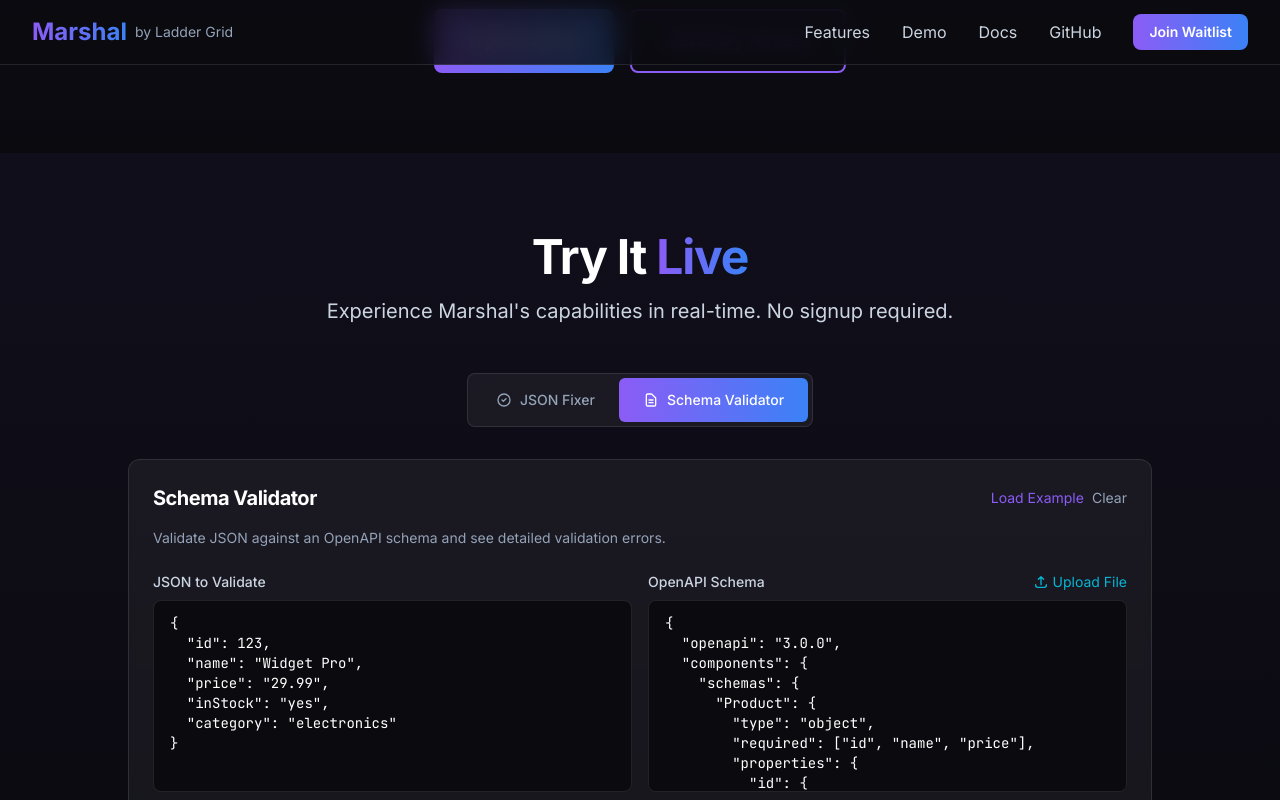
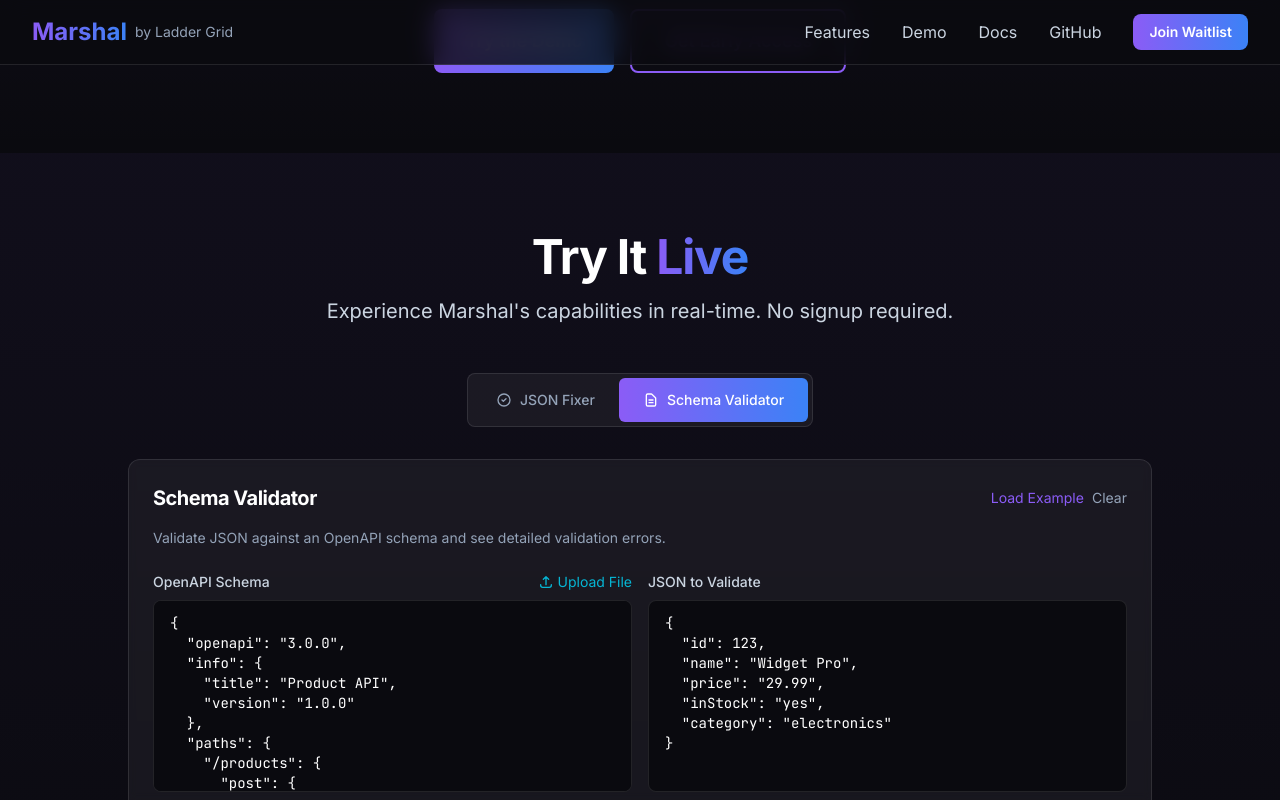
Before and after one commit to laddergrid/web-ladder-grid, a Next.js app: page / in a window 1280 px wide. Both pictures are taken after a click on the button "Schema Validator". Shown: the part 531-1331 px from the top of the page. Built offline with nearby package versions, Linux system fonts and the light colour scheme.

Commit message:
fix: better error messages

```diff
--- a/app/api/validate-json/route.js
+++ b/app/api/validate-json/route.js
@@ -5,7 +5,7 @@
 
 export async function POST(request) {
   try {
-    const { json, schema } = await request.json()
+    const { json, schema, operationId } = await request.json()
 
     if (!json) {
       return NextResponse.json(
@@ -17,6 +17,13 @@
     if (!schema) {
       return NextResponse.json(
         { error: 'OpenAPI schema is required' },
+        { status: 400 }
+      )
+    }
+
+    if (!operationId) {
+      return NextResponse.json(
+        { error: 'Operation ID is required' },
         { status: 400 }
       )
     }
@@ -34,7 +41,8 @@
       headers,
       body: JSON.stringify({
         open_api_spec: schema,
-        json_string: json
+        json_string: json,
+        operation_id: operationId
       })
     })
 
@@ -47,6 +55,8 @@
     }
 
     const data = await response.json()
+    console.log('Backend response:', JSON.stringify(data, null, 2))
+
     // Map backend response to frontend expected format
     // Backend returns: { field, error } -> Frontend expects: { path, message }
     const mappedErrors = data.errors?.map(err => ({
@@ -54,8 +64,11 @@
       message: err.error
     })) || []
 
+    // Explicitly convert to boolean - if is_valid is undefined, treat as invalid
+    const isValid = data.is_valid === true
+
     return NextResponse.json({
-      valid: data.is_valid,
+      valid: isValid,
       errors: mappedErrors
     })
 
--- a/components/demo/JsonValidatorDemo.jsx
+++ b/components/demo/JsonValidatorDemo.jsx
@@ -1,6 +1,7 @@
 'use client'
 
-import { useState, useRef } from 'react'
+import { useState, useRef, useEffect } from 'react'
+import yaml from 'js-yaml'
 import Button from '../ui/Button'
 
 const EXAMPLE_JSON = `{
@@ -13,6 +14,41 @@
 
 const EXAMPLE_SCHEMA = `{
   "openapi": "3.0.0",
+  "info": {
+    "title": "Product API",
+    "version": "1.0.0"
+  },
+  "paths": {
+    "/products": {
+      "post": {
+        "operationId": "createProduct",
+        "summary": "Create a new product",
+        "requestBody": {
+          "content": {
+            "application/json": {
+              "schema": {
+                "$ref": "#/components/schemas/Product"
+              }
+            }
+          }
+        }
+      },
+      "get": {
+        "operationId": "listProducts",
+        "summary": "List all products"
+      }
+    },
+    "/products/{id}": {
+      "get": {
+        "operationId": "getProduct",
+        "summary": "Get a product by ID"
+      },
+      "put": {
+        "operationId": "updateProduct",
+        "summary": "Update a product"
+      }
+    }
+  },
   "components": {
     "schemas": {
       "Product": {
@@ -42,22 +78,100 @@
   }
 }`
 
+// Parse schema text as JSON or YAML
+function parseSchema(schemaText) {
+  const trimmed = schemaText.trim()
+
+  // Try JSON first
+  if (trimmed.startsWith('{')) {
+    try {
+      return JSON.parse(trimmed)
+    } catch {
+      // Fall through to YAML
+    }
+  }
+
+  // Try YAML
+  try {
+    return yaml.load(trimmed)
+  } catch {
+    return null
+  }
+}
+
+// Extract operationIds from OpenAPI spec (supports JSON and YAML)
+function extractOperationIds(schemaText) {
+  try {
+    const schema = parseSchema(schemaText)
+    if (!schema) return []
+
+    const operations = []
+
+    if (schema.paths) {
+      for (const [path, methods] of Object.entries(schema.paths)) {
+        for (const [method, operation] of Object.entries(methods)) {
+          if (operation && typeof operation === 'object' && operation.operationId) {
+            operations.push({
+              id: operation.operationId,
+              method: method.toUpperCase(),
+              path: path,
+              summary: operation.summary || ''
+            })
+          }
+        }
+      }
+    }
+
+    return operations
+  } catch {
+    return []
+  }
+}
+
 export default function JsonValidatorDemo({ onValidate }) {
   const [jsonInput, setJsonInput] = useState(EXAMPLE_JSON)
   const [schemaInput, setSchemaInput] = useState(EXAMPLE_SCHEMA)
+  const [operationId, setOperationId] = useState('')
+  const [operations, setOperations] = useState([])
   const [validationResult, setValidationResult] = useState(null)
   const [isLoading, setIsLoading] = useState(false)
   const [error, setError] = useState('')
   const fileInputRef = useRef(null)
 
+  // Parse operations when schema changes
+  useEffect(() => {
+    const ops = extractOperationIds(schemaInput)
+    setOperations(ops)
+
+    // Auto-select first operation if available and none selected
+    if (ops.length > 0 && !operationId) {
+      setOperationId(ops[0].id)
+    }
+
+    // Clear selection if current operationId is not in new operations
+    if (operationId && ops.length > 0 && !ops.find(op => op.id === operationId)) {
+      setOperationId(ops[0].id)
+    }
+
+    // Clear if no operations available
+    if (ops.length === 0) {
+      setOperationId('')
+    }
+  }, [schemaInput])
+
   const handleValidate = async () => {
-    if (!jsonInput.trim()) {
-      setError('Please enter JSON to validate')
+    if (!schemaInput.trim()) {
+      setError('Please provide an OpenAPI schema')
       return
     }
 
-    if (!schemaInput.trim()) {
-      setError('Please provide an OpenAPI schema')
+    if (!operationId) {
+      setError('Please select an operation')
+      return
+    }
+
+    if (!jsonInput.trim()) {
+      setError('Please enter JSON to validate')
       return
     }
 
@@ -66,7 +180,7 @@
     setValidationResult(null)
 
     try {
-      const result = await onValidate(jsonInput, schemaInput)
+      const result = await onValidate(jsonInput, schemaInput, operationId)
       setValidationResult(result)
     } catch (err) {
       setError(err.message || 'Validation failed')
@@ -92,6 +206,8 @@
   const handleClear = () => {
     setJsonInput('')
     setSchemaInput('')
+    setOperationId('')
+    setOperations([])
     setValidationResult(null)
     setError('')
   }
@@ -128,21 +244,7 @@
       </p>
 
       <div className="grid grid-cols-1 lg:grid-cols-2 gap-4">
-        {/* JSON Input Panel */}
-        <div className="space-y-2">
-          <label className="block text-sm font-medium text-slate-300">
-            JSON to Validate
-          </label>
-          <textarea
-            value={jsonInput}
-            onChange={(e) => setJsonInput(e.target.value)}
-            placeholder="Paste your JSON here..."
-            className="w-full h-48 px-4 py-3 bg-brand-dark border border-white/10 rounded-lg font-mono text-sm focus:outline-none focus:ring-2 focus:ring-brand-purple focus:border-transparent transition-all resize-none"
-            spellCheck={false}
-          />
-        </div>
-
-        {/* Schema Input Panel */}
+        {/* Schema Input Panel - Now on the left */}
         <div className="space-y-2">
           <div className="flex items-center justify-between">
             <label className="block text-sm font-medium text-slate-300">
@@ -168,11 +270,53 @@
           <textarea
             value={schemaInput}
             onChange={(e) => setSchemaInput(e.target.value)}
-            placeholder="Paste your OpenAPI schema here or upload a file..."
+            placeholder="Paste your OpenAPI schema (JSON or YAML) here or upload a file..."
             className="w-full h-48 px-4 py-3 bg-brand-dark border border-white/10 rounded-lg font-mono text-sm focus:outline-none focus:ring-2 focus:ring-brand-purple focus:border-transparent transition-all resize-none"
             spellCheck={false}
           />
         </div>
+
+        {/* JSON Input Panel - Now on the right */}
+        <div className="space-y-2">
+          <label className="block text-sm font-medium text-slate-300">
+            JSON to Validate
+          </label>
+          <textarea
+            value={jsonInput}
+            onChange={(e) => setJsonInput(e.target.value)}
+            placeholder="Paste your JSON here..."
+            className="w-full h-48 px-4 py-3 bg-brand-dark border border-white/10 rounded-lg font-mono text-sm focus:outline-none focus:ring-2 focus:ring-brand-purple focus:border-transparent transition-all resize-none"
+            spellCheck={false}
+          />
+        </div>
+      </div>
+
+      {/* Operation ID Dropdown */}
+      <div className="mt-4 space-y-2">
+        <label className="block text-sm font-medium text-slate-300">
+          Operation ID
+        </label>
+        <select
+          value={operationId}
+          onChange={(e) => setOperationId(e.target.value)}
+          disabled={operations.length === 0}
+          className="w-full px-4 py-3 bg-brand-dark border border-white/10 rounded-lg text-sm focus:outline-none focus:ring-2 focus:ring-brand-purple focus:border-transparent transition-all disabled:opacity-50 disabled:cursor-not-allowed"
+        >
+          {operations.length === 0 ? (
+            <option value="">No operations found in schema</option>
+          ) : (
+            operations.map((op) => (
+              <option key={op.id} value={op.id}>
+                {op.method} {op.path} - {op.id}{op.summary ? ` (${op.summary})` : ''}
+              </option>
+            ))
+          )}
+        </select>
+        {operations.length === 0 && schemaInput.trim() && (
+          <p className="text-xs text-yellow-500">
+            Tip: Your OpenAPI spec needs paths with operationId fields to validate against.
+          </p>
+        )}
       </div>
 
       {/* Validation Result */}
@@ -222,7 +366,7 @@
       )}
 
       <div className="mt-6 flex justify-center">
-        <Button onClick={handleValidate} disabled={isLoading}>
+        <Button onClick={handleValidate} disabled={isLoading || operations.length === 0}>
           {isLoading ? (
             <>
               <svg className="animate-spin -ml-1 mr-2 h-4 w-4" fill="none" viewBox="0 0 24 24">
--- a/components/sections/DemoSection.jsx
+++ b/components/sections/DemoSection.jsx
@@ -27,16 +27,16 @@
     return data.fixed
   }
 
-  const handleValidateJson = async (json, schema) => {
+  const handleValidateJson = async (json, schema, operationId) => {
     const response = await fetch('/api/validate-json', {
       method: 'POST',
       headers: { 'Content-Type': 'application/json' },
-      body: JSON.stringify({ json, schema })
+      body: JSON.stringify({ json, schema, operationId })
     })
 
     if (!response.ok) {
       const error = await response.json()
-      throw new Error(error.message || 'Validation failed')
+      throw new Error(error.error || 'Validation failed')
     }
 
     return await response.json()
--- a/package.json
+++ b/package.json
@@ -9,6 +9,7 @@
     "lint": "next lint"
   },
   "dependencies": {
+    "js-yaml": "^4.1.1",
     "next": "^14.1.0",
     "react": "^18.2.0",
     "react-dom": "^18.2.0"
```
Also changed, not shown: .claude/settings.local.json.
